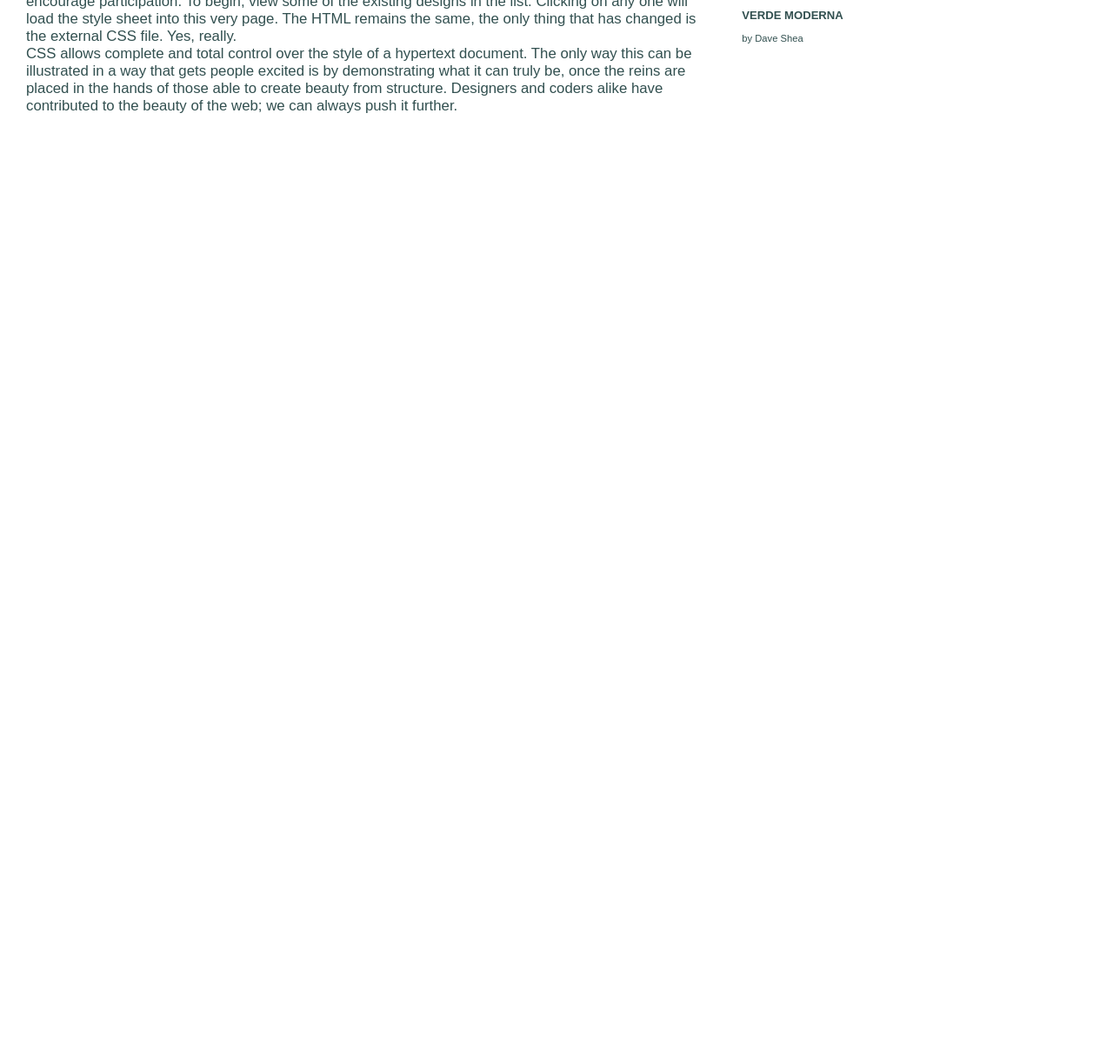
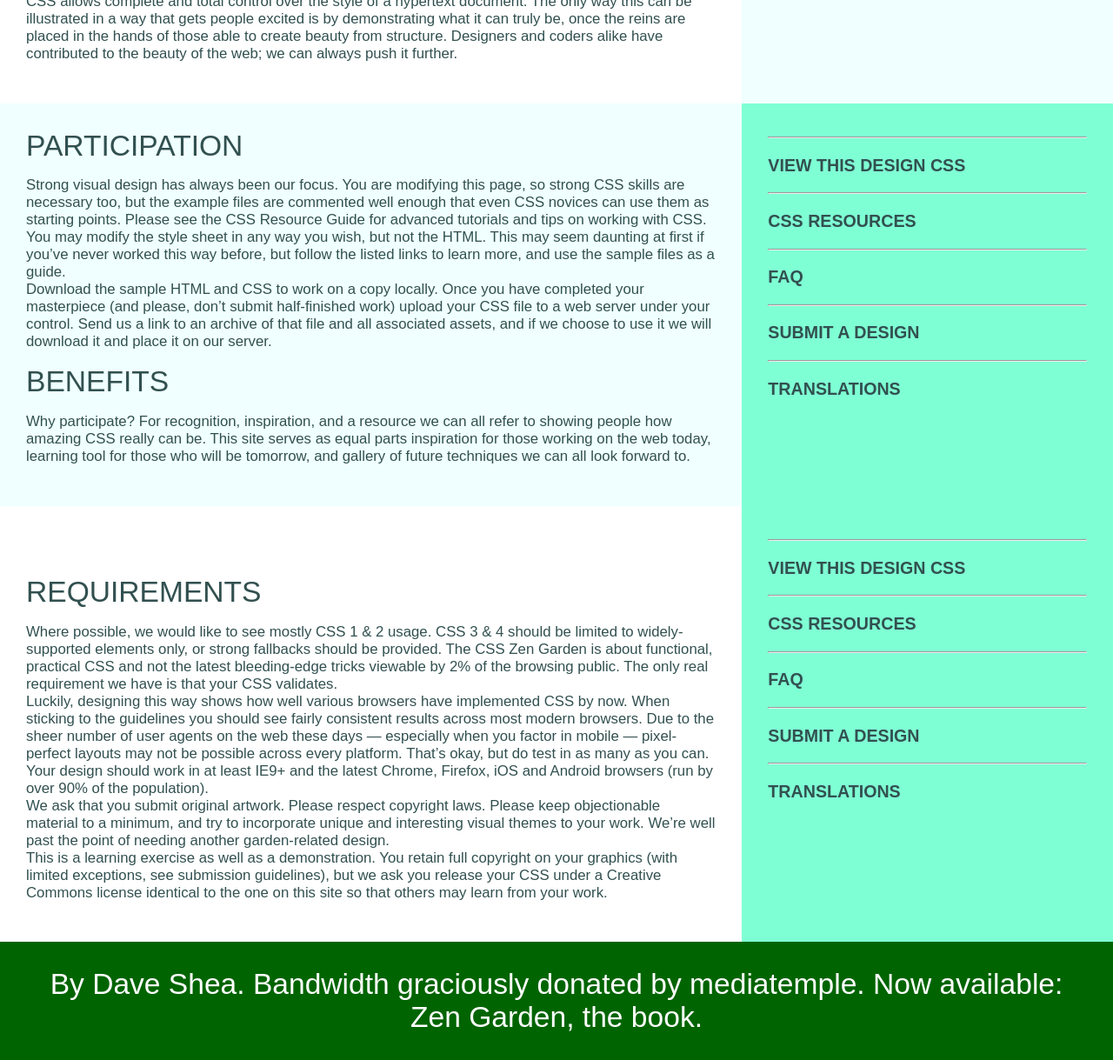
Before and after one commit to tohfatul/lab03-tohfatul, a plain HTML site: page index.html in a window 1280 px wide. Shown: the part 725-1944 px from the top of the page at 87% size. Before the commit the page ends 857 px from the top, so only its background shows below. Drawn offline with Linux system fonts and the light colour scheme.

Commit message:
updated index

```diff
--- a/index.html
+++ b/index.html
@@ -31,7 +31,7 @@
 
 
     <div class="container">
-        <div class="section-left article-area">
+        <div class="section-left article-area" >
             <p>A demonstration of what can be accomplished through CSS-based design. Select any style
                 sheet from the list to load it into this page.</p>
             <p>Download the example HTML FILE and CSS FIL</p>
@@ -65,7 +65,7 @@
                 the beauty of the web; we can always push it further.
             </p>
         </div>
-        <div class="section-right article-area-right">
+        <div class="section-right" style="background-color: azure; padding-left: 60px;">
             <hr>
             <h3>MID CENTURY MODERN</h3>
             <p>By Abdrew Lohman</p>
@@ -93,10 +93,10 @@
         </div>
     </div>
 
-    <!-- <div class="container">
-        <div class="section-left">
+    <div class="container">
+        <div class="section-left article-area" style="background-color: azure">
 
-            <h2>PARTICIPATION</h2>
+            <div class="article-header">PARTICIPATION</div>
             <p>
                 Strong visual design has always been our focus. You are modifying this page,
                 so strong CSS skills are necessary too, but the example files are commented well
@@ -114,7 +114,7 @@
                 place it on our server.
 
             </p>
-            <h2>BENEFITS</h2>
+            <div class="article-header">BENEFITS</div>
             <p>
                 Why participate? For recognition, inspiration, and a resource we can all refer
                 to showing people how amazing CSS really can be. This site serves as equal parts
@@ -123,18 +123,69 @@
 
             </p>
         </div>
-        <div class="section-right">
+        <div class="section-right article-area" style="background-color: aquamarine;">
             <hr>
-            <h1>VIEW THIS DESIGN CSS</h1>
+            <h3>VIEW THIS DESIGN CSS</h3>
             <hr>
-            <h1>CSS RESOURCES</h1>
+            <h3>CSS RESOURCES</h3>
             <hr>
-            <h1>FAQ</h1>
+            <h3>FAQ</h3>
             <hr>
-            <h1>SUBMIT A DESIGN</h1>
+            <h3>SUBMIT A DESIGN</h3>
             <hr>
-            <h1>TRANSLATIONS</h1>
+            <h3>TRANSLATIONS</h3>
         </div>
-    </div> -->
+    </div>
+
+    <div class="container">
+        <div class="section-left article-area" style="background-color: white">
+
+            <div class="article-header" style="padding-top: 50px;">REQUIREMENTS</div>
+            <p>
+                Where possible, we would like to see mostly CSS 1 & 2 usage. CSS 3 & 4 should be
+                limited to widely-supported elements only, or strong fallbacks should be provided.
+                The CSS Zen Garden is about functional, practical CSS and not the latest bleeding-edge
+                tricks viewable by 2% of the browsing public. The only real requirement we have is that
+                your CSS validates.
+                <br>
+                Luckily, designing this way shows how well various browsers have implemented CSS by now. When sticking
+                to the guidelines you should see fairly consistent results across most modern browsers.
+                Due to the sheer number of user agents on the web these days — especially when you factor in
+                mobile — pixel-perfect layouts may not be possible across every platform.
+                That’s okay, but do test in as many as you can. Your design should work in at least IE9+ and
+                the latest Chrome, Firefox, iOS and Android browsers (run by over 90% of the population).
+                <br>
+                We ask that you submit original artwork. Please respect copyright laws.
+                Please keep objectionable material to a minimum, and try to incorporate unique and
+                interesting visual themes to your work. We’re well past the point of needing another
+                garden-related design.
+                <br>
+                This is a learning exercise as well as a demonstration. You retain full copyright on
+                your graphics (with limited exceptions, see submission guidelines), but we ask you
+                release your CSS under a Creative Commons license identical to the one on this site
+                so that others may learn from your work.
+
+            </p>
+
+        </div>
+        <div class="section-right article-area" style="background-color: aquamarine;">
+            <hr>
+            <h3>VIEW THIS DESIGN CSS</h3>
+            <hr>
+            <h3>CSS RESOURCES</h3>
+            <hr>
+            <h3>FAQ</h3>
+            <hr>
+            <h3>SUBMIT A DESIGN</h3>
+            <hr>
+            <h3>TRANSLATIONS</h3>
+        </div>
+    </div>
+
+    <div class="container2">
+        <div class="article-area" style="background-color: darkgreen; font-size: 3em; text-align: center; color: white;">
+            By Dave Shea. Bandwidth graciously donated by mediatemple. Now available: Zen Garden, the book.
+        </div>
+    </div>
   </body>
 </html>
--- a/style.css
+++ b/style.css
@@ -1,10 +1,10 @@
 
-html, body {
+/* html, body {
+
+} */
+body{
     padding: 0;
     margin: 0;
-}
-body{
-
     color: #325050;
     background: #fff;
     font-family: 'Libre Baskerville', sans-serif;
@@ -13,7 +13,14 @@ body{
 .container{
     display: grid;
     grid-template-columns: 2fr 1fr;
-    grid-auto-rows: 250px;
+    grid-auto-rows: minmax(min-content, max-content);
+
+}
+
+.container2{
+    display: grid;
+    grid-template-columns: 1fr;
+    grid-auto-rows: minmax(min-content, max-content);
 
 }
 
@@ -28,6 +35,7 @@ body{
     background-image: url("img/banner1.jpg");
     background-size: cover;
     padding-top: 50px;
+    padding-bottom: 50px;
 }
 .banner-right{
     background-image: url("img/banner2.jpg");
@@ -105,6 +113,7 @@ li a:hover:not(.active) {
 
   .article-area{
       padding: 30px;
+
       font-size: 1.5em;
   }
   .article-header{
```
